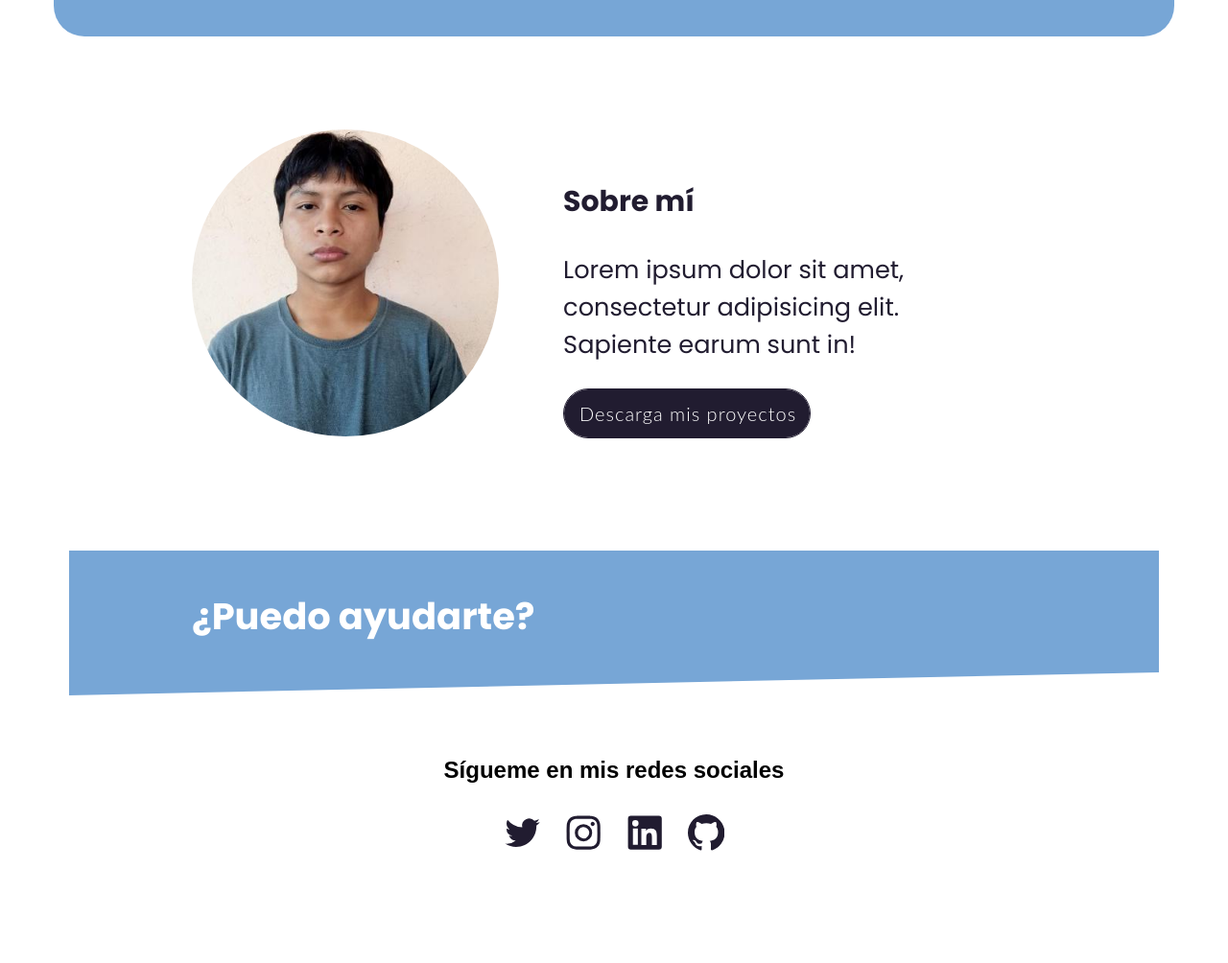
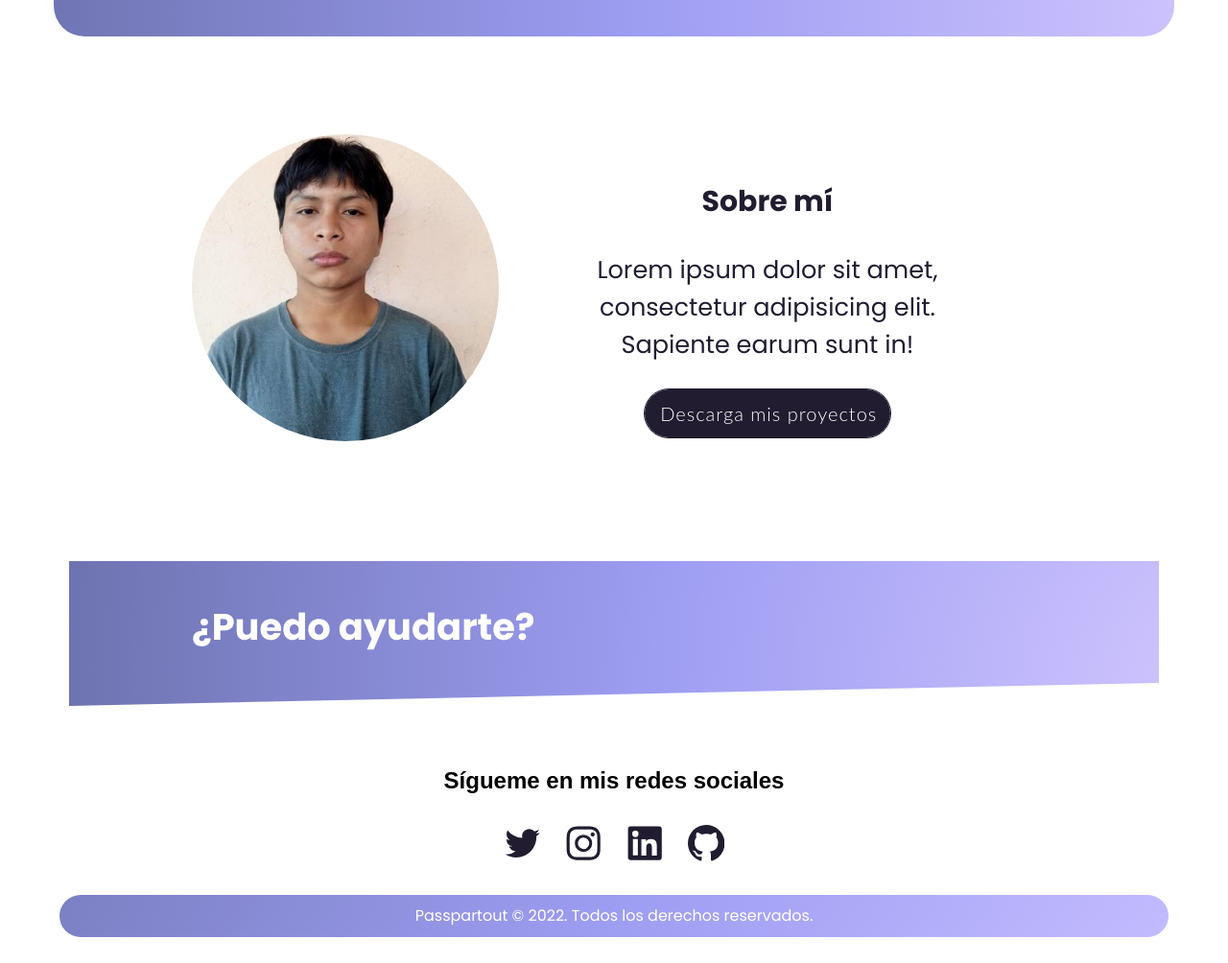
Before and after one commit to Passepartout22/My-site-personal, a plain HTML site: page index.html in a window 1280 px wide. Shown: the part 440-1444 px from the top of the page at 96% size. Before the commit the page ends 1343 px from the top, so only its background shows below. Drawn offline with Linux system fonts and the light colour scheme; grey boxes are pictures that could not be loaded; a web font is replaced by a local one.

Commit message:
Desarrollando para moviles

```diff
--- a/css/styles.css
+++ b/css/styles.css
@@ -99,7 +99,8 @@ body {
 
 
 .banner-bg {
-    background: var(--color-bg);
+    background-image: radial-gradient(circle at 107.92% 90.56%, #d4c8ff 0, #9d9df2 50%, #6d73b0 100%);
+
     border-radius: 1.5rem;
 
     display: flex;
@@ -143,7 +144,7 @@ body {
     }
 
     .banner-bg {
-        background: var(--color-bg);
+        background-image: radial-gradient(circle at 107.92% 90.56%, #d4c8ff 0, #9d9df2 50%, #6d73b0 100%);
         border-radius: 2rem;
     }
 
@@ -181,14 +182,21 @@ body {
 
 .contenedor-sobremi {
     padding-top: 5rem;
-    margin-left: 12rem;
-    margin-right: 12rem;
+    display: inline-block;
+    text-align: center;
 }
 
-.contenido_sobremi {
-    display: flex;
-    justify-content: center;
-    align-items: center;
+@media (min-width:768px) {
+    .contenido_sobremi {
+        display: flex;
+        justify-content: center;
+        align-items: center;
+    }
+    .contenedor-sobremi {
+        padding-top: 5rem;
+        margin-left: 12rem;
+        margin-right: 12rem;
+    }
 }
 
 .contenido_sobremi .contenido-texto {
@@ -214,6 +222,9 @@ body {
     transition: 0.5s;
     letter-spacing: 1px;
     border-radius: 4rem;
+
+    display: inline-block;
+    text-align: center;
 }
 
 .button-container-2 button {
@@ -305,9 +316,6 @@ body {
 
 /** Banner de abajo **/
 
-.banner_bottom {
-
-}
 
 .contenido_banner_bottom {
     padding-top: 4rem;
@@ -316,8 +324,7 @@ body {
 }
 
 .contenido_banner_bottom .contenido_banner_bottom-bg {
-    background: var(--color-bg);
-
+    background-image: radial-gradient(circle at 107.92% 90.56%, #d4c8ff 0, #9d9df2 50%, #6d73b0 100%);
     clip-path: polygon(0 0,100% 0,100% calc(100% - 24px),0 100%);
 }
 
@@ -364,3 +371,34 @@ body {
 .iconos-redes-sociales .color-bg{
     color: var(--color-3);
 }
+
+
+/** Footer **/
+
+.footer {
+    padding-left: 3.4rem;
+    padding-right: 3.4rem;
+}
+
+.contenido-footer {
+    background-image: linear-gradient(305deg, #c3bbff 0, #9d9df2 50%, #7b80c3 100%);
+    border-radius: 4rem;
+
+}
+
+.texto_footer {
+
+}
+
+.h5_texto_footer {
+    text-align: center;
+    color: var(--color-texto-banner);
+    font-family: var(--fuentePrincipal);
+    font-size: 1rem;
+    font-weight: normal;
+
+    padding-top: .6rem;
+    padding-bottom: .6rem;
+
+
+}
--- a/index.html
+++ b/index.html
@@ -136,6 +136,7 @@
                     </div>
                 </div>
             </div>
+            </div>
     </main>
     <div class="banner_bottom">
         <div class="contenido_banner_bottom">
@@ -194,6 +195,15 @@
             </div>
         </div>
     </div>
+    <footer class="footer">
+        <div class="contenido-footer">
+            <div class="texto_footer">
+                <h5 class="h5_texto_footer">
+                    Passpartout © 2022. Todos los derechos reservados.
+                </h5>
+            </div>
+        </div>
+    </footer>
 </body>
 
 </html>
```
